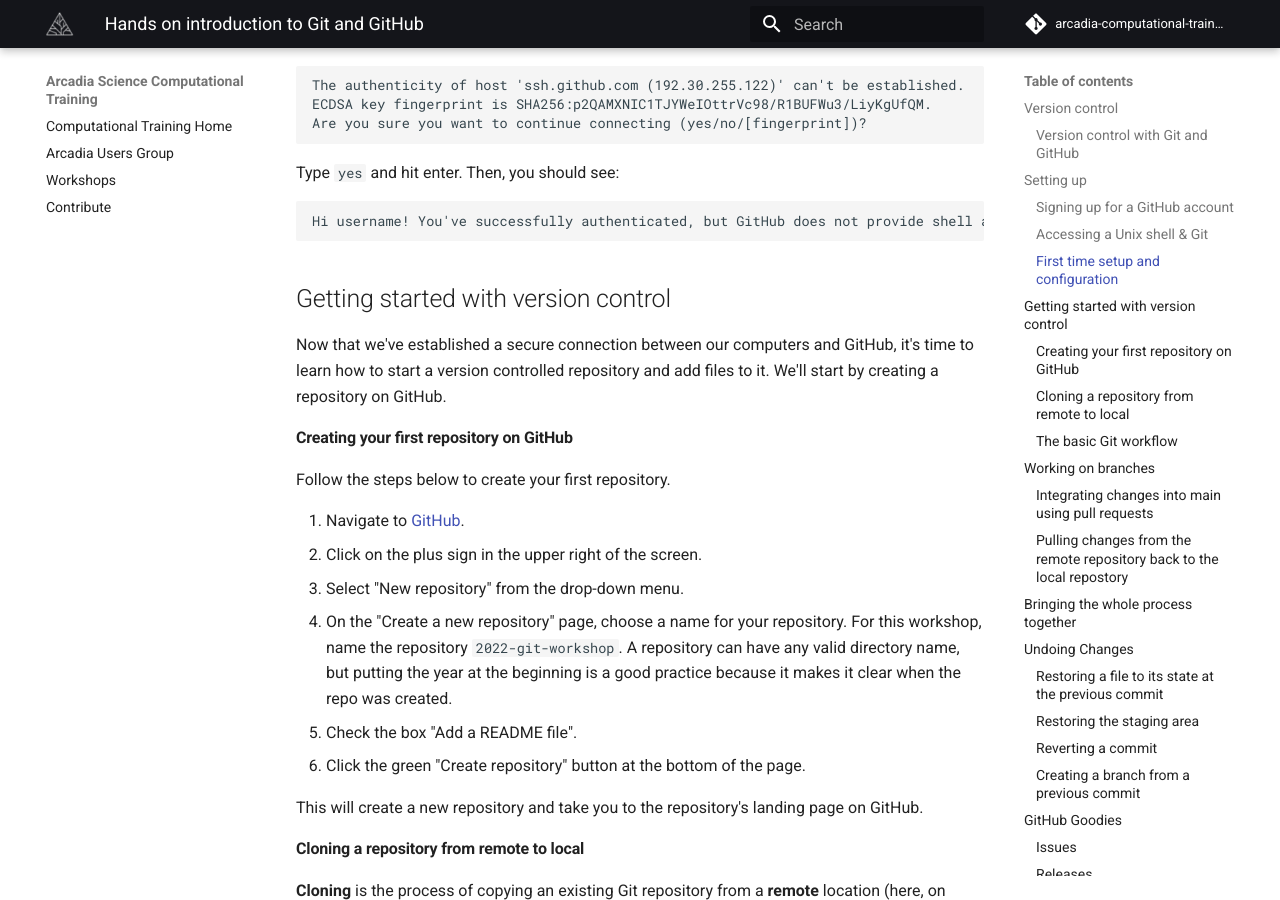
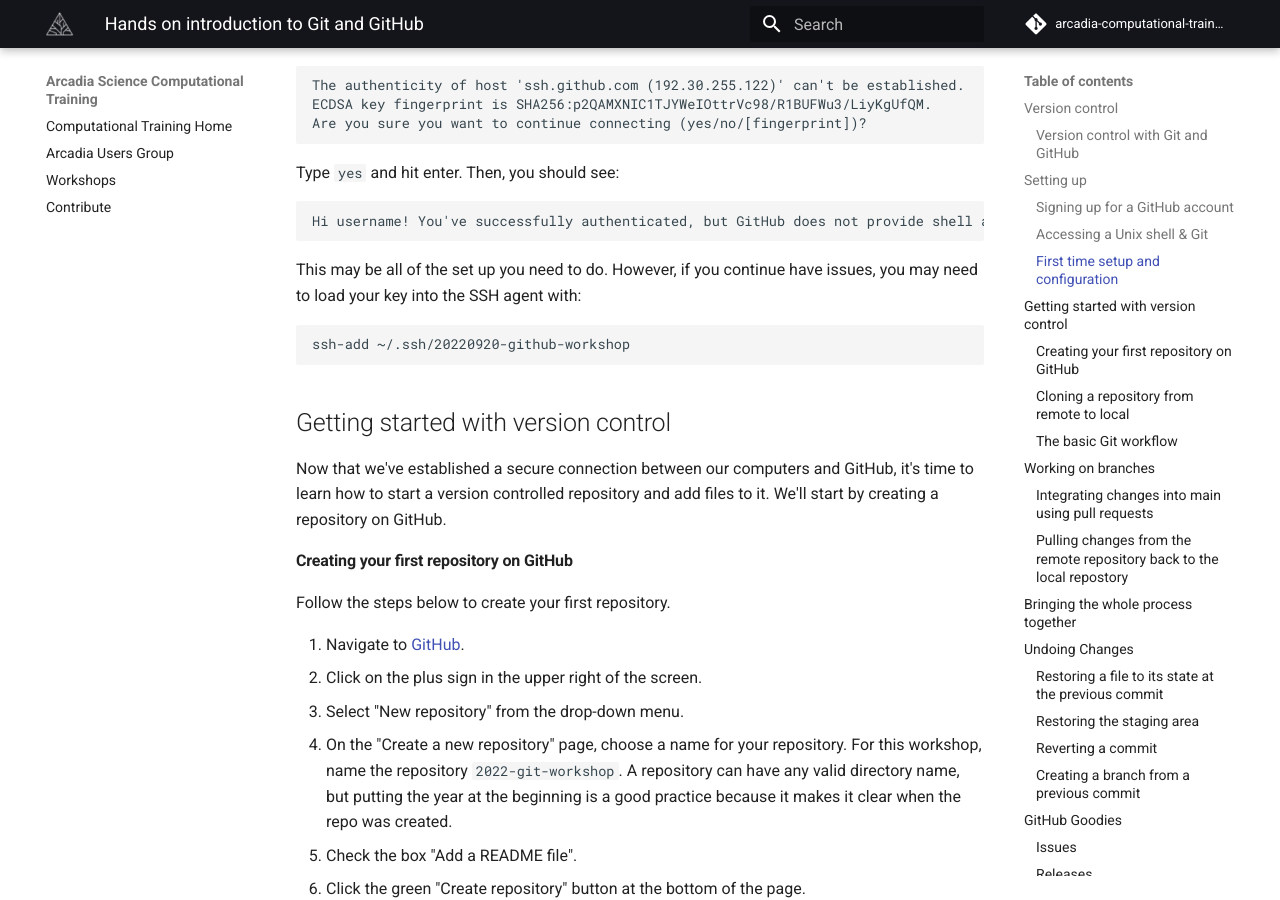
Before and after one commit to Arcadia-Science/arcadia-computational-training, an MkDocs documentation site: the page built from docs/workshops/20220920-intro-to-git-and-github/lesson.md, in a window 1280 px wide and 900 px high, scrolled down 4361 px. Built offline with MkDocs 1.6.1 and Material for MkDocs 9.7.7, drawn with Linux system fonts in a browser that asks for light colours; comment, search, counter and statistics services are not loaded.

Commit message:
add ssh-agent for rare failures

````diff
--- a/docs/workshops/20220920-intro-to-git-and-github/lesson.md
+++ b/docs/workshops/20220920-intro-to-git-and-github/lesson.md
@@ -219,6 +219,12 @@
 Then, you should see:
 ```
 Hi username! You've successfully authenticated, but GitHub does not provide shell access.
+```
+
+This may be all of the set up you need to do.
+However, if you continue have issues, you may need to load your key into the SSH agent with:
+```
+ssh-add ~/.ssh/20220920-github-workshop
 ```
 
 ## Getting started with version control
````
